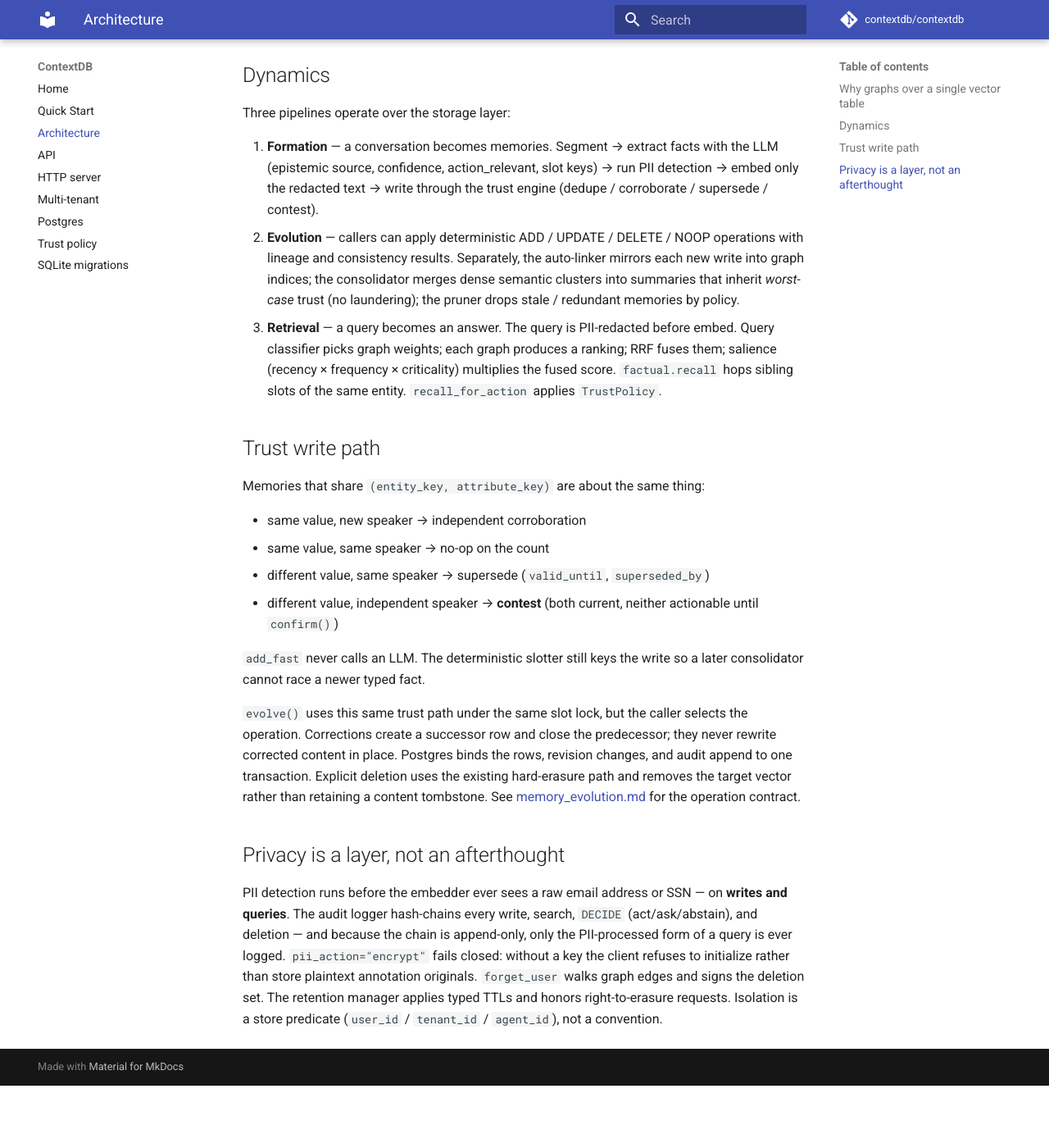
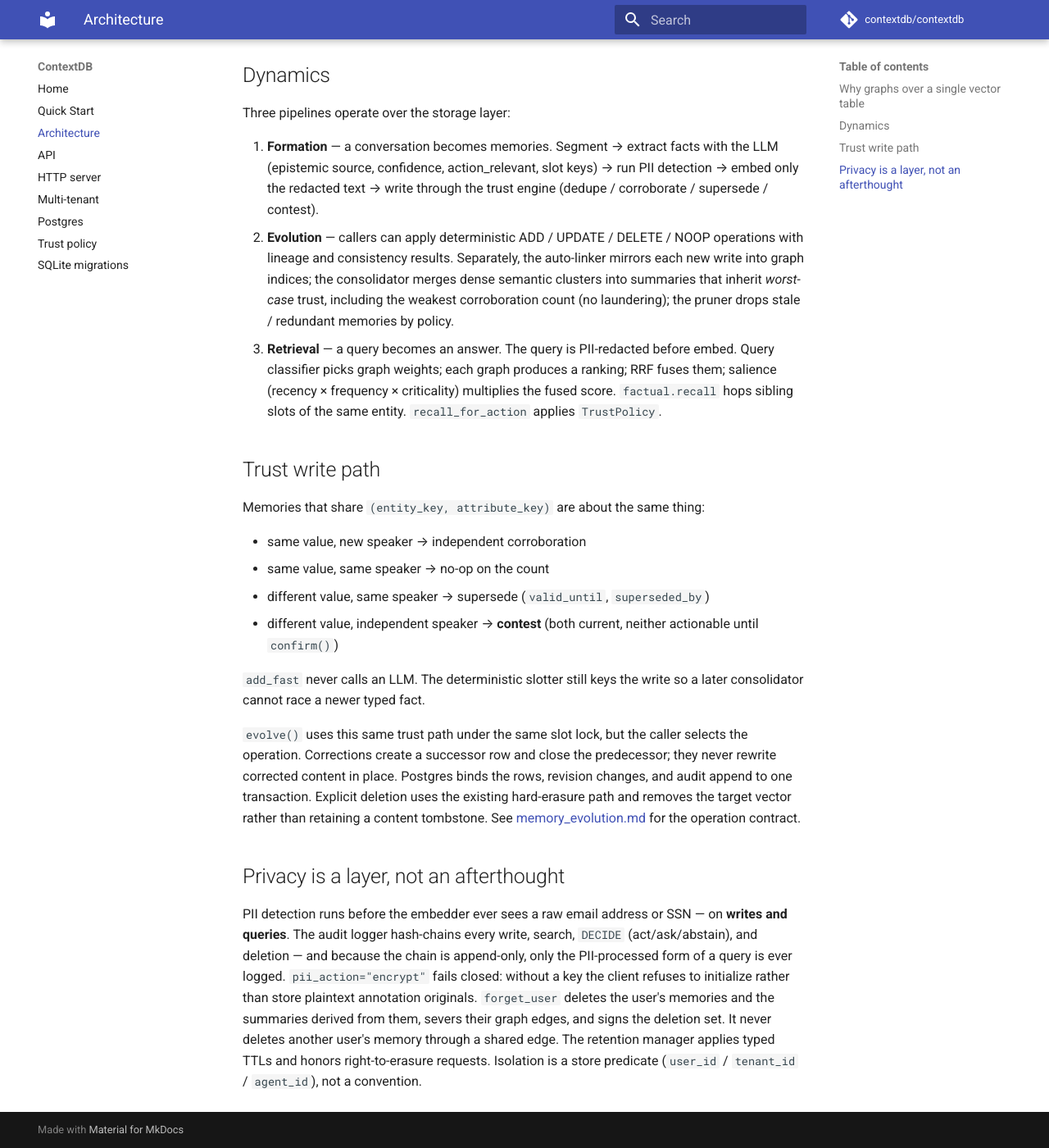
Before and after one commit to atomsai/contextdb, an MkDocs documentation site: the page built from docs/architecture.md, in a window 1280 px wide and 1400 px high, scrolled down 713 px. Shown: the whole window at 82% size. Built offline with MkDocs 1.6.1 and Material for MkDocs 9.7.7, drawn with Linux system fonts in a browser that asks for light colours; comment, search, counter and statistics services are not loaded; before the commit the page ends 2037 px from its top, so only the background shows below that.

Commit message:
Keep forget_user to one user and stop consolidation from summing corroboration (#23)
Erasing one user on a shared client could delete other users' memories
that shared an entity edge, and copies of one rumor could consolidate
into a summary trusted for action. Release as 0.4.5.

Co-authored-by: Gaurav Sharma <infogaufire@gmail.com>
Co-authored-by: Cursor <cursoragent@cursor.com>

```diff
--- a/contextdb/__init__.py
+++ b/contextdb/__init__.py
@@ -41,7 +41,7 @@ from contextdb.core.policy import TrustPolicy
 from contextdb.pool import ContextDBPool
 from contextdb.utils.embeddings import EmbeddingProvider
 
-__version__ = "0.4.4"
+__version__ = "0.4.5"
 
 __all__ = [
     "Clock",
--- a/docs/architecture.md
+++ b/docs/architecture.md
@@ -41,7 +41,8 @@ Three pipelines operate over the storage layer:
    NOOP operations with lineage and consistency results. Separately, the
    auto-linker mirrors each new write into graph indices; the consolidator
    merges dense semantic clusters into summaries that inherit *worst-case*
-   trust (no laundering); the pruner drops stale / redundant memories by
+   trust, including the weakest corroboration count (no laundering); the
+   pruner drops stale / redundant memories by
    policy.
 3. **Retrieval** — a query becomes an answer. The query is PII-redacted
    before embed. Query classifier picks graph weights; each graph produces
@@ -78,7 +79,9 @@ search, `DECIDE` (act/ask/abstain), and deletion — and because the chain
 is append-only, only the PII-processed form of a query is ever logged.
 `pii_action="encrypt"` fails closed: without a key the client refuses to
 initialize rather than store plaintext annotation originals.
-`forget_user` walks graph edges and signs the deletion set. The retention
+`forget_user` deletes the user's memories and the summaries derived from them,
+severs their graph edges, and signs the deletion set. It never deletes another
+user's memory through a shared edge. The retention
 manager applies typed TTLs and honors right-to-erasure requests. Isolation
 is a store predicate (`user_id` / `tenant_id` / `agent_id`), not a
 convention.
--- a/pyproject.toml
+++ b/pyproject.toml
@@ -4,7 +4,7 @@ build-backend = "hatchling.build"
 
 [project]
 name = "pycontextdb"
-version = "0.4.4"
+version = "0.4.5"
 description = "The unified context layer for AI agents — memory you can act on without treating wishes as facts"
 readme = "README.md"
 license = "Apache-2.0"
```
Also changed, not shown: CHANGELOG.md (+15 -0 lines), README.md (+1 -1 lines), 4 other files.
